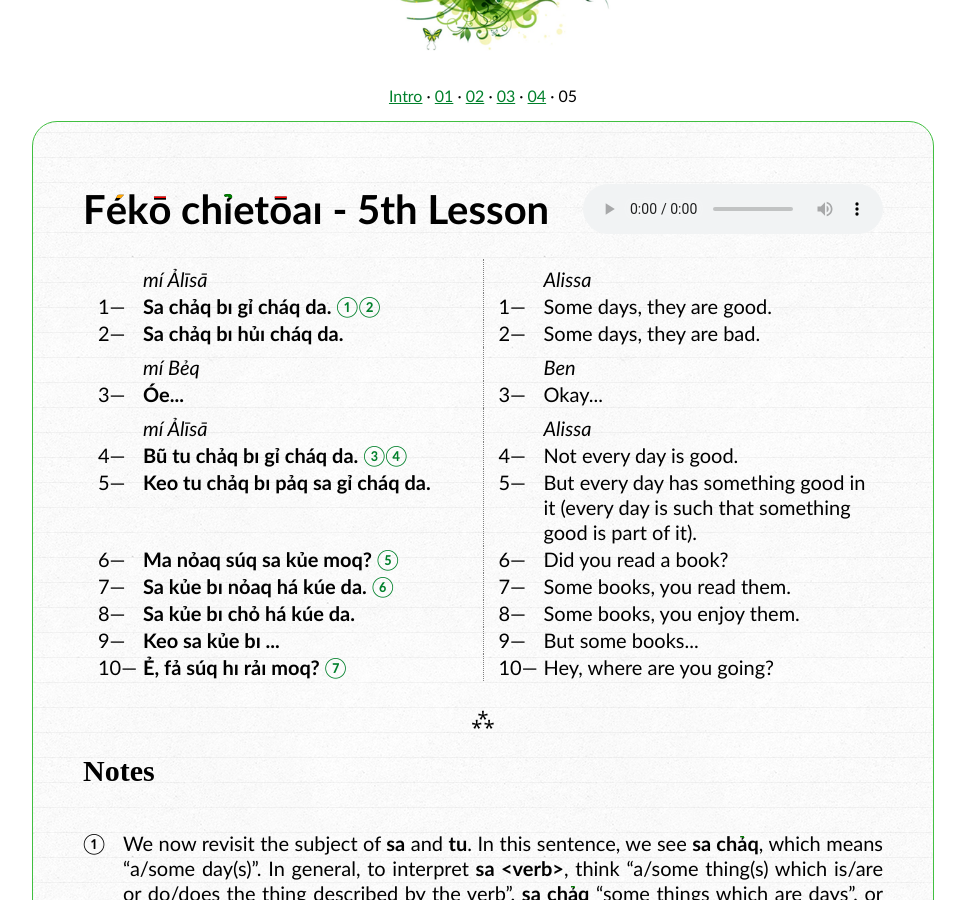
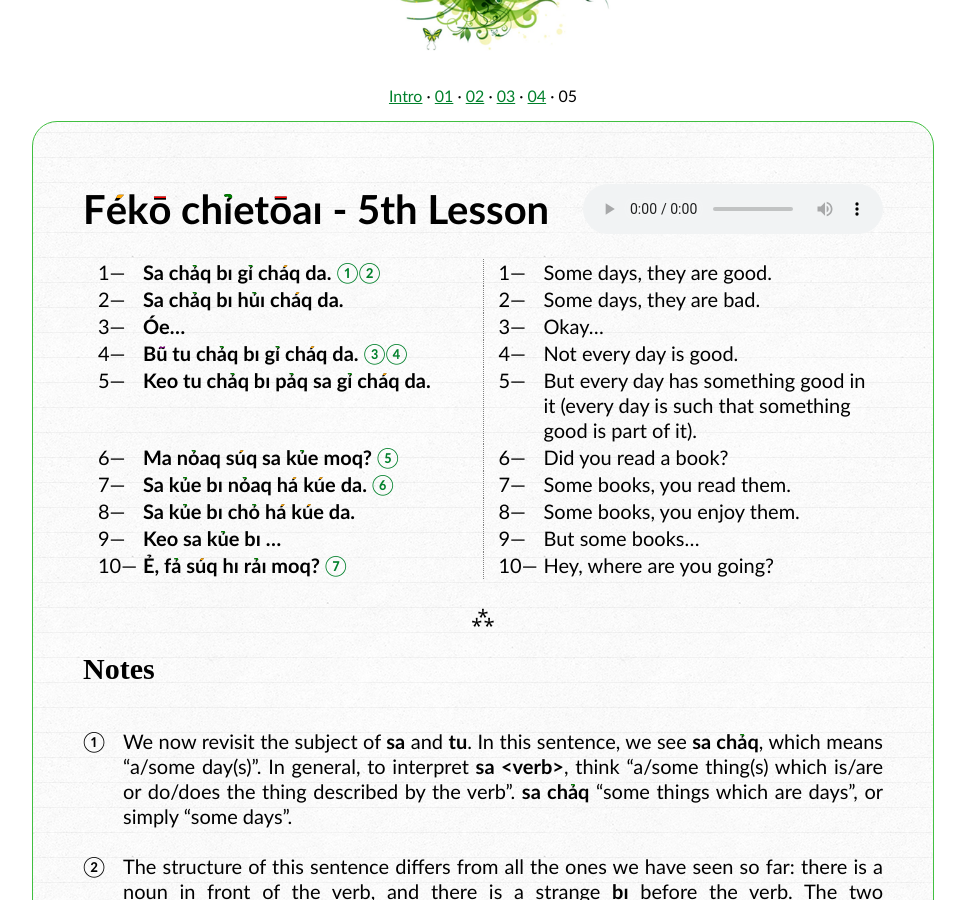
Before and after one commit to toaq/TwE, a Jekyll site: the page built from _lessons/05/index.md, in a window 1280 px wide and 900 px high, scrolled down 203 px. Shown: the whole window, without its empty margins (157-1122 px from the left). Built offline with Jekyll 4.4.1, drawn with Linux system fonts in a browser that asks for light colours; some web fonts are replaced.

Commit message:
restore <strong> and remove speaker names

```diff
--- a/_lessons/05/index.md
+++ b/_lessons/05/index.md
@@ -5,33 +5,17 @@ title: 'Fékō chỉetōaı'
 
 <audio id="mainaudio" controls src="lesson.mp3"></audio>
 
-<table class="sentences">
-  <tr class="speaker"><td>mí Ảlīsā</td><td>Alissa</td></tr>
-  <tr><td>Sa chảq bı gỉ cháq da. <a href="#fn-1">①</a><a href="#fn-2">②</a></td>
-      <td>Some days, they are good.</td></tr>
-  <tr><td>Sa chảq bı hủı cháq da.</td>
-      <td>Some days, they are bad.</td></tr>
-
-  <tr class="speaker"><td>mí Bẻq</td><td>Ben</td></tr>
-  <tr><td>Óe...</td>
-      <td>Okay...</td></tr>
-
-  <tr class="speaker"><td>mí Ảlīsā</td><td>Alissa</td></tr>
-  <tr><td>Bũ tu chảq bı gỉ cháq da. <a href="#fn-3">③</a><a href="#fn-4">④</a></td>
-      <td>Not every day is good.</td></tr>
-  <tr><td>Keo tu chảq bı pảq sa gỉ cháq da.</td>
-      <td>But every day has something good in it (every day is such that something good is part of it).</td></tr>
-  <tr><td>Ma nỏaq súq sa kủe moq? <a href="#fn-5">⑤</a></td>
-      <td>Did you read a book?</td></tr>
-  <tr><td>Sa kủe bı nỏaq há kúe da. <a href="#fn-6">⑥</a></td>
-      <td>Some books, you read them.</td></tr>
-  <tr><td>Sa kủe bı chỏ há kúe da.</td>
-      <td>Some books, you enjoy them.</td></tr>
-  <tr><td>Keo sa kủe bı ...</td>
-      <td>But some books...</td></tr>
-  <tr><td>Ẻ, fả súq hı rảı moq? <a href="#fn-7">⑦</a></td>
-      <td>Hey, where are you going?</td></tr>
-</table>
+{: .sentences}
+| **Sa chảq bı gỉ cháq da.**            [①](#fn-1)[②](#fn-2) | Some days, they are good.                                                                            |
+| **Sa chảq bı hủı cháq da.**                                | Some days, they are bad.                                                                             |
+| **Óe...**                                                  | Okay...                                                                                              |
+| **Bũ tu chảq bı gỉ cháq da.**         [③](#fn-3)[④](#fn-4) | Not every day is good.                                                                               |
+| **Keo tu chảq bı pảq sa gỉ cháq da.**                      | But every day has something good in it (every day is such that something good is part of it). |
+| **Ma nỏaq súq sa kủe moq?**           [⑤](#fn-5)           | Did you read a book?                                                                                 |
+| **Sa kủe bı nỏaq há kúe da.**         [⑥](#fn-6)           | Some books, you read them.                                                                           |
+| **Sa kủe bı chỏ há kúe da.**                               | Some books, you enjoy them.                                                                          |
+| **Keo sa kủe bı ...**                                      | But some books...                                                                                    |
+| **Ẻ, fả súq hı rảı moq?**             [⑦](#fn-7)           | Hey, where are you going?                                                                            |
 
 ---
 
```
Also changed, not shown: _lessons/01/index.md (+4 -4 lines), _lessons/02/index.md (+6 -6 lines), _lessons/03/index.md (+10 -10 lines), _lessons/04/index.md (+10 -10 lines).
